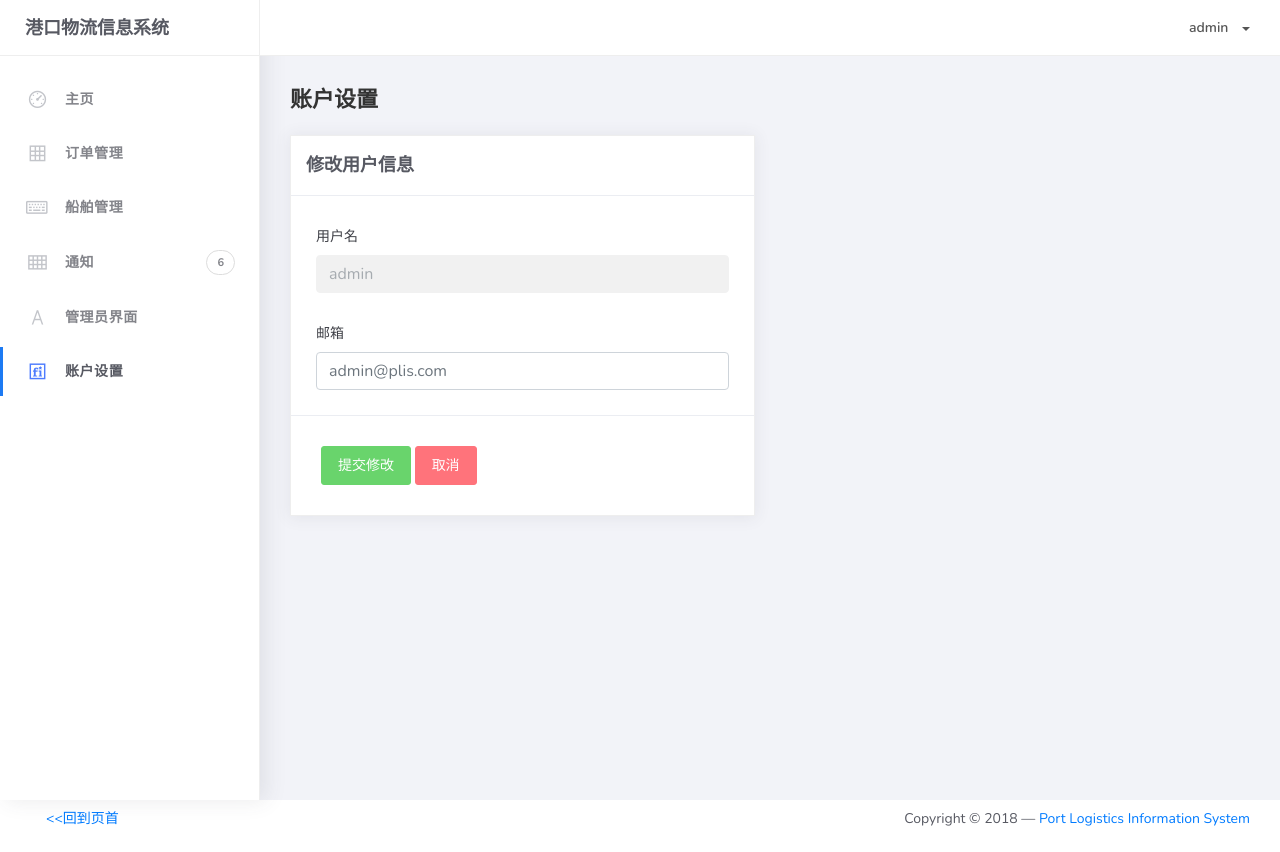
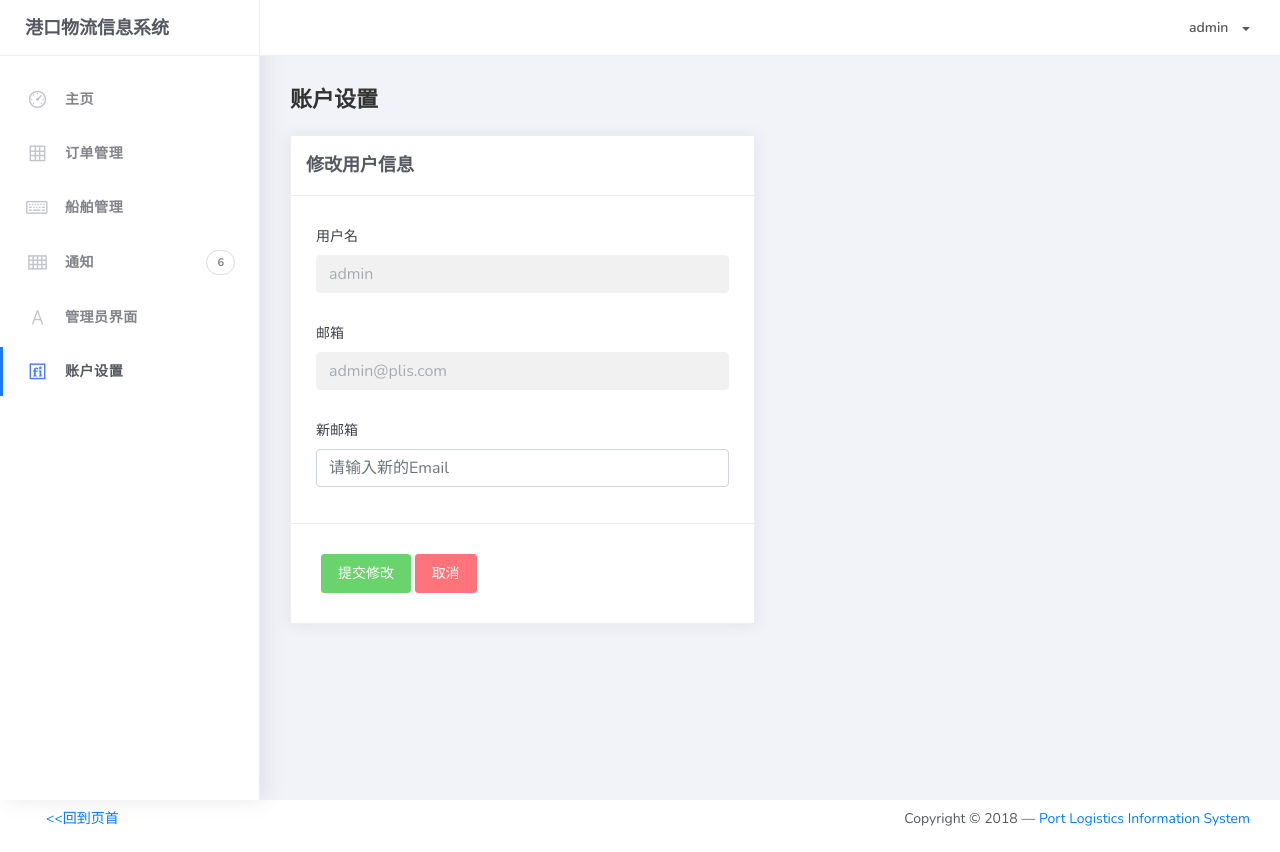
Before and after one commit to jiangxianshen/LogisticsIS, a Django app: page /change_email/ in a window 1280 px wide. Run offline with Django 3.2, Linux system fonts and the light colour scheme; a user stored in the database is signed in; some libraries are stand-ins or nearby versions.

Commit message:
修改了change_email，未实现功能

```diff
--- a/login/forms.py
+++ b/login/forms.py
@@ -78,7 +78,18 @@ class ProfileForm(forms.Form):
 
 
 class EmailForm(forms.Form):
-    email = forms.CharField(label='旧密码', widget=forms.EmailInput(attrs={
+    email = forms.EmailField(label='新邮箱', widget=forms.EmailInput(attrs={
                                  'class': 'form-control',
                                  'placeholder': '请输入新的Email',
                              }))
+
+    def __init__(self, *args, **kwargs):
+        if 'user' in kwargs:
+            self.user = kwargs.pop('user')
+        super(EmailForm, self).__init__(*args, **kwargs)
+
+    def clean_email(self):
+        email = self.cleaned_data.email
+        if email == '':
+            pass
+        return email
--- a/login/templates/change_email.html
+++ b/login/templates/change_email.html
@@ -13,8 +13,16 @@
         </div>
         <div class="form-group">
             <label for="disableinput">邮箱</label>
-            <input type="email" class="form-control" name="email" placeholder="{{ user.email }}">
+            <input type="email" class="form-control" name="disableinput" placeholder="{{ user.email }}" disabled>
         </div>
+        {% csrf_token %}
+        {% for field in Email_Form %}
+            <div class="form-group">
+                <label for="{{ field.id_for_label }}">{{ field.label }}</label>
+                {{ field }}
+            </div>
+            <p class="text-danger">{{ field.errors.as_text }}</p>
+        {% endfor %}
     </div>
     <div class="card-action">
         <button type="submit" class="btn btn-success">提交修改</button>
--- a/login/views.py
+++ b/login/views.py
@@ -1,6 +1,6 @@
 from django.shortcuts import render, redirect, reverse
 from django.contrib.auth import login, logout
-from .forms import LoginForm, ProfileForm
+from .forms import LoginForm, ProfileForm, EmailForm
 from .models import ManagerUser
 
 # Create your views here.
@@ -59,8 +59,11 @@ def change_email(request):
         return redirect('login')
     else:
         if request.method == 'POST':
-            email = request.POST.get('email')
-            user = request.user
-            user.email = email
-            user.save()
-        return render(request,"change_email.html")
+            Email_Form = EmailForm(request.POST, user=request.user)
+            if Email_Form.is_valid():
+                pass
+        else:
+            Email_Form = EmailForm()
+
+        context = {'Email_Form': Email_Form, }
+        return render(request,"change_email.html", context)
```
Also changed, not shown: db.sqlite3.
